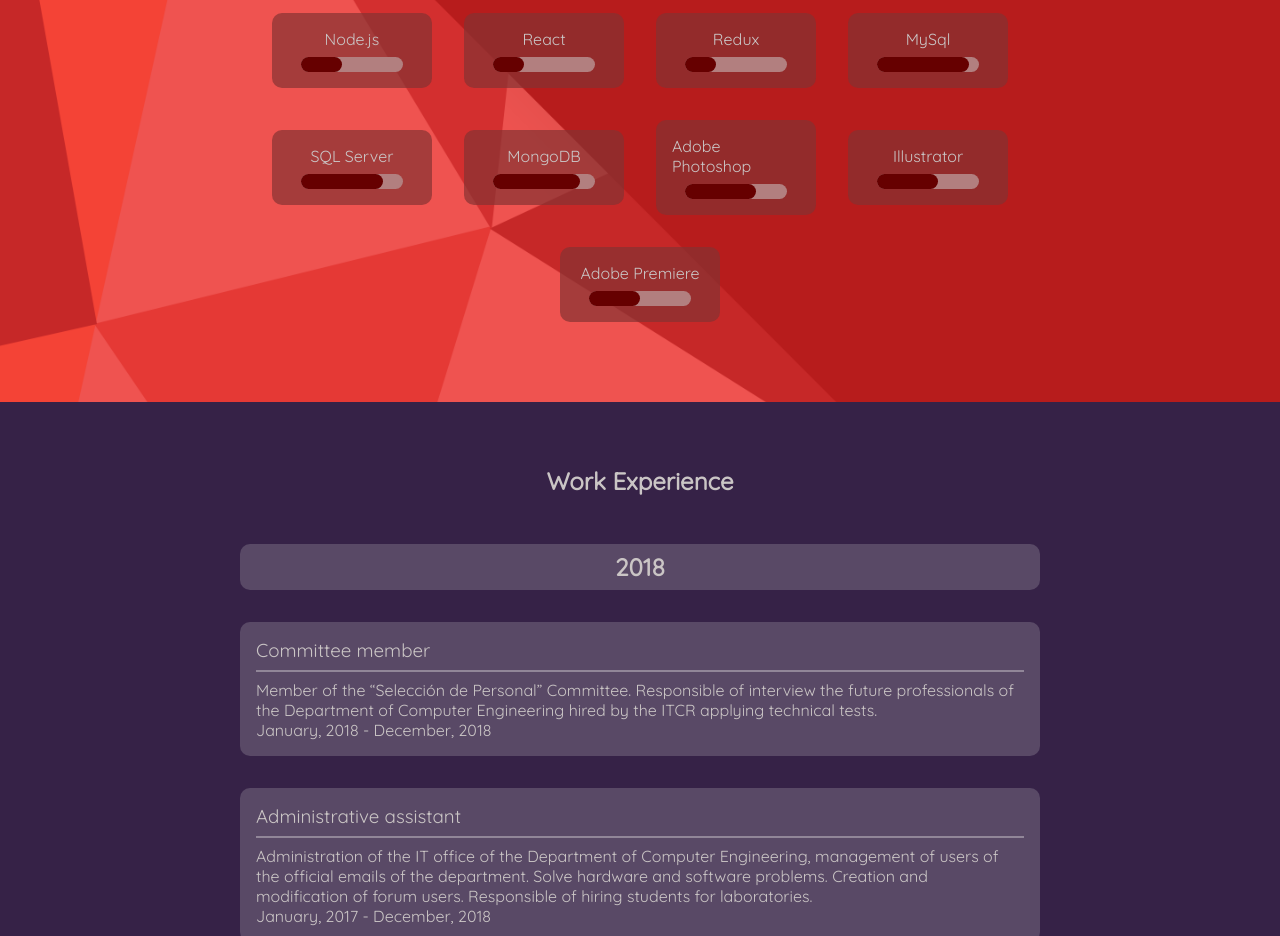
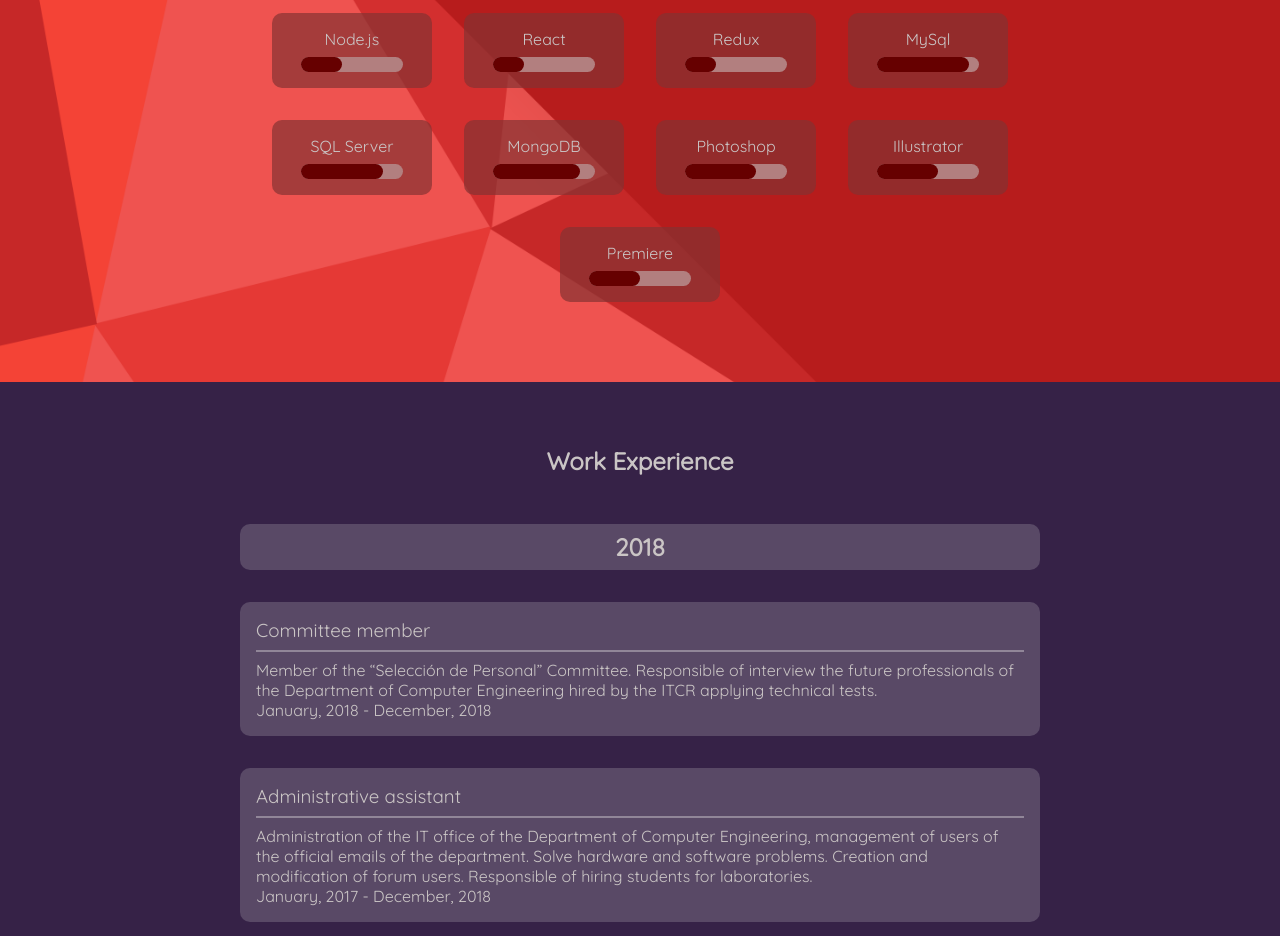
Before and after one commit to glori1396/CV, a website: page index.html in a window 1280 px wide. Shown: the part 1180-2116 px from the top of the page. Drawn offline with Linux system fonts and the light colour scheme.

Commit message:
pictures2

```diff
--- a/index.html
+++ b/index.html
@@ -110,7 +110,7 @@
                     <progress value="85" max="100"></progress>
                 </div>
                 <div class="language">
-                    <h3>Adobe Photoshop</h3>
+                    <h3>Photoshop</h3>
                     <progress value="70" max="100"></progress>
                 </div>
                 <div class="language">
@@ -118,7 +118,7 @@
                     <progress value="60" max="100"></progress>
                 </div>
                 <div class="language">
-                    <h3>Adobe Premiere</h3>
+                    <h3>Premiere</h3>
                     <progress value="50" max="100"></progress>
                 </div>
             </div>
```
